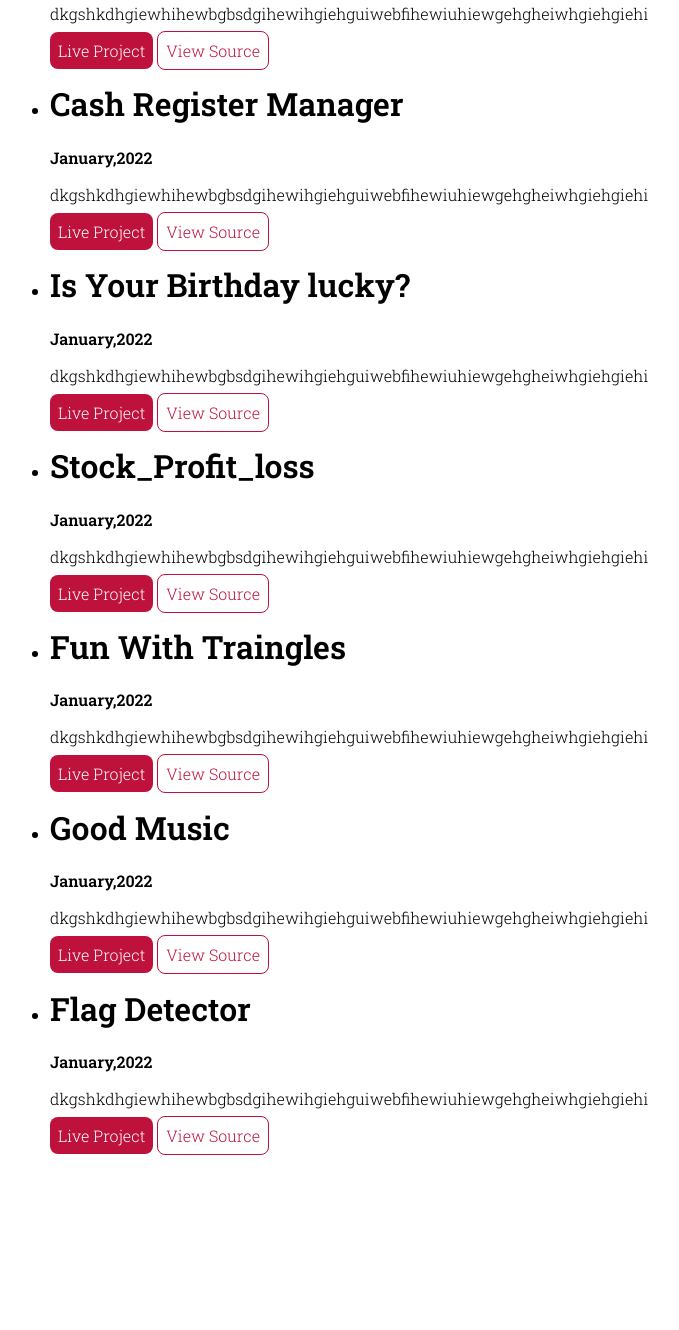
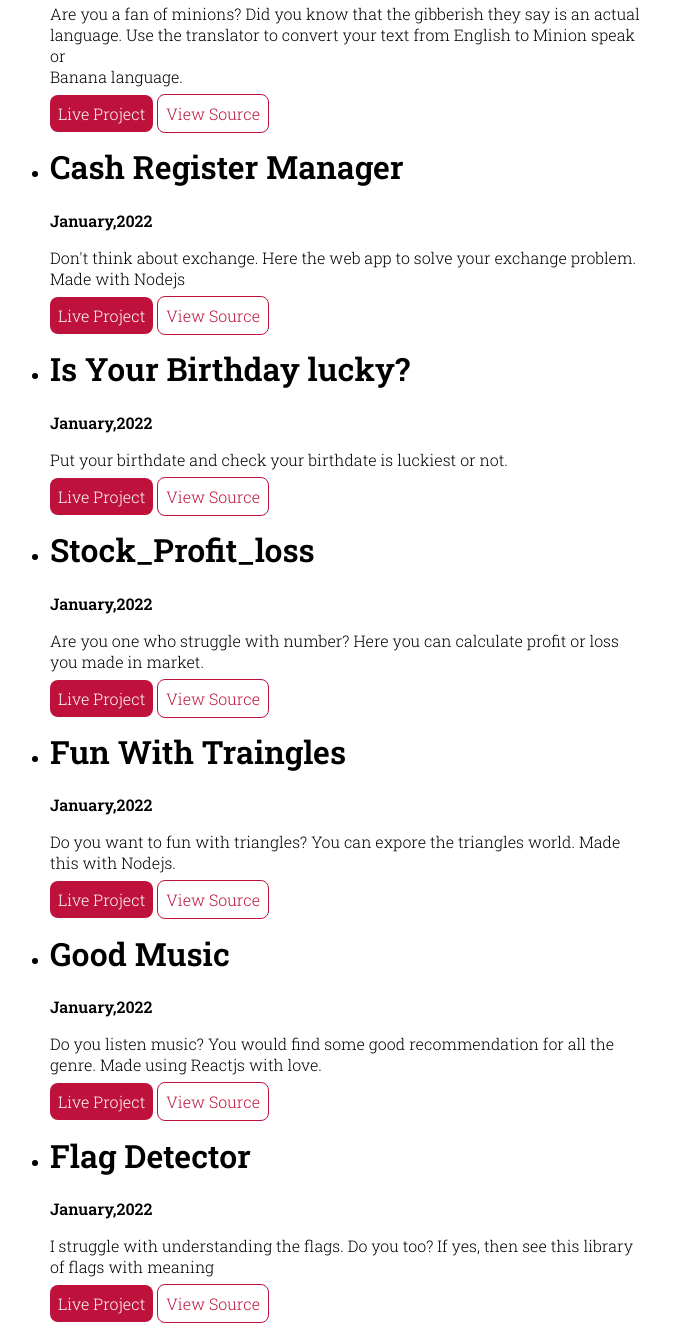
Before and after one commit to Kesharvani/Shubham_Portfolio, a plain HTML site: page project.html in a window 1280 px wide. Shown: the part 801-2131 px from the top of the page, without its empty margins (310-989 px from the left). Before the commit the page ends 1963 px from the top, so only its background shows below. Drawn offline with Linux system fonts and the light colour scheme.

Commit message:
refactor: added good message about the project.

```diff
--- a/project.html
+++ b/project.html
@@ -61,7 +61,7 @@
         <li>
             <h1>Banana Traslator Web App</h1>
             <strong>December,2021</strong>
-            <p>dkgshkdhgiewhihewbgbsdgihewihgiehguiwebfihewiuhiewgehgheiwhgiehgiehi</p>
+            <p>Are you a fan of minions? Did you know that the gibberish they say is an actual <br> language. Use the translator to convert your text from English to Minion speak or<br> Banana language.</p>
             <a class="Link link-primary" href="https://bananatranslatordec2021.netlify.app/">Live Project</a>
             <a class="Link link-secondary"href="https://github.com/Kesharvani/Banana_talk_app">View Source</a>
 
@@ -73,7 +73,7 @@
         <li>
             <h1>Cash Register Manager</h1>
             <strong>January,2022</strong>
-            <p>dkgshkdhgiewhihewbgbsdgihewihgiehguiwebfihewiuhiewgehgheiwhgiehgiehi</p>
+            <p>Don't think about exchange. Here the web app to solve your exchange problem. Made with Nodejs</p>
             <a class="Link link-primary" href="https://cashexchangeapp.netlify.app">Live Project</a>
             <a class="Link link-secondary"href="https://github.com/Kesharvani/Cash-Register-Manager">View Source</a>
 
@@ -85,7 +85,7 @@
         <li>
             <h1>Is Your Birthday lucky?</h1>
             <strong>January,2022</strong>
-            <p>dkgshkdhgiewhihewbgbsdgihewihgiehguiwebfihewiuhiewgehgheiwhgiehgiehi</p>
+            <p>Put your birthdate and check your birthdate is luckiest or not.</p>
             <a class="Link link-primary" href="https://birthdaycheckerlucky.netlify.app/">Live Project</a>
             <a class="Link link-secondary"href="https://github.com/Kesharvani/Is-your-birthday-lucky">View Source</a>
 
@@ -97,7 +97,7 @@
         <li>
             <h1>Stock_Profit_loss</h1>
             <strong>January,2022</strong>
-            <p>dkgshkdhgiewhihewbgbsdgihewihgiehguiwebfihewiuhiewgehgheiwhgiehgiehi</p>
+            <p>Are you one who struggle with number? Here you can calculate profit or loss you made in market.</p>
             <a class="Link link-primary" href="https://lossprofitstock.netlify.app/">Live Project</a>
             <a class="Link link-secondary"href="https://github.com/Kesharvani/Stock_Profit_loss">View Source</a>
 
@@ -109,7 +109,7 @@
         <li>
             <h1>Fun With Traingles</h1>
             <strong>January,2022</strong>
-            <p>dkgshkdhgiewhihewbgbsdgihewihgiehguiwebfihewiuhiewgehgheiwhgiehgiehi</p>
+            <p>Do you want to fun with triangles? You can expore the triangles world. Made this with Nodejs.</p>
             <a class="Link link-primary" href="https://funtrianglewith.netlify.app/">Live Project</a>
             <a class="Link link-secondary"href="https://github.com/Kesharvani/Fun-with-Triangle">View Source</a>
 
@@ -122,7 +122,7 @@
         <li>
             <h1>Good Music</h1>
             <strong>January,2022</strong>
-            <p>dkgshkdhgiewhihewbgbsdgihewihgiehguiwebfihewiuhiewgehgheiwhgiehgiehi</p>
+            <p>Do you listen music? You would find some good recommendation for all the genre. Made using Reactjs with love.</p>
             <a class="Link link-primary" href="https://60ryz.csb.app/">Live Project</a>
             <a class="Link link-secondary"href="https://codesandbox.io/s/music-rating-60ryz">View Source</a>
 
@@ -134,7 +134,7 @@
         <li>
             <h1>Flag Detector</h1>
             <strong>January,2022</strong>
-            <p>dkgshkdhgiewhihewbgbsdgihewihgiehguiwebfihewiuhiewgehgheiwhgiehgiehi</p>
+            <p>I struggle with understanding the flags. Do you too? If yes, then see this library of flags with meaning</p>
             <a class="Link link-primary" href="https://nce0v.csb.app/">Live Project</a>
             <a class="Link link-secondary"href="https://codesandbox.io/s/flag-finder-nce0v?file=/src/App.js">View Source</a>
 
```
